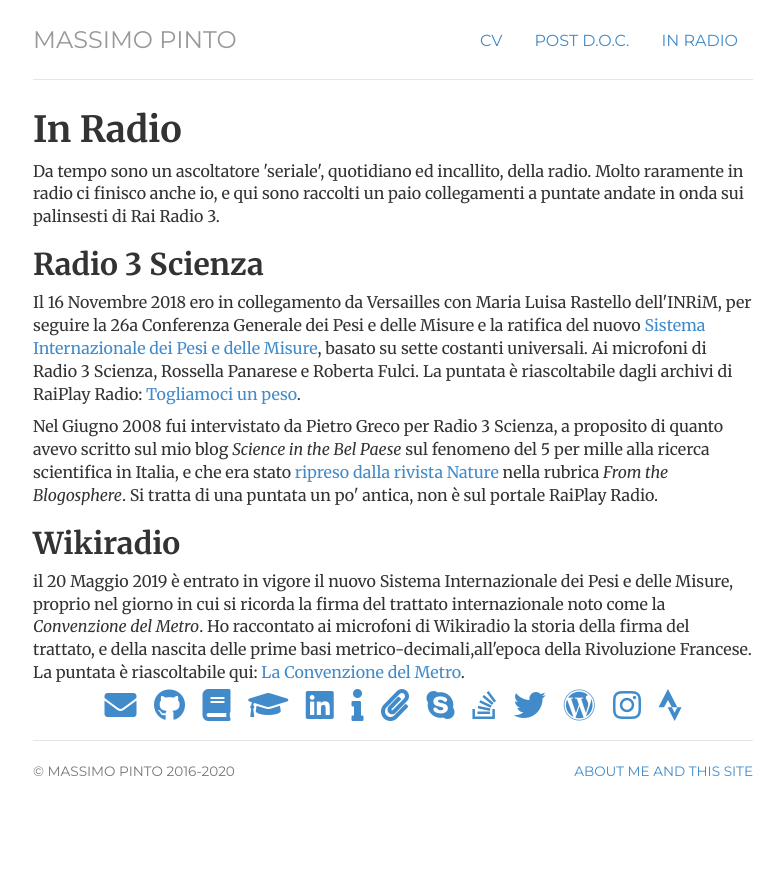
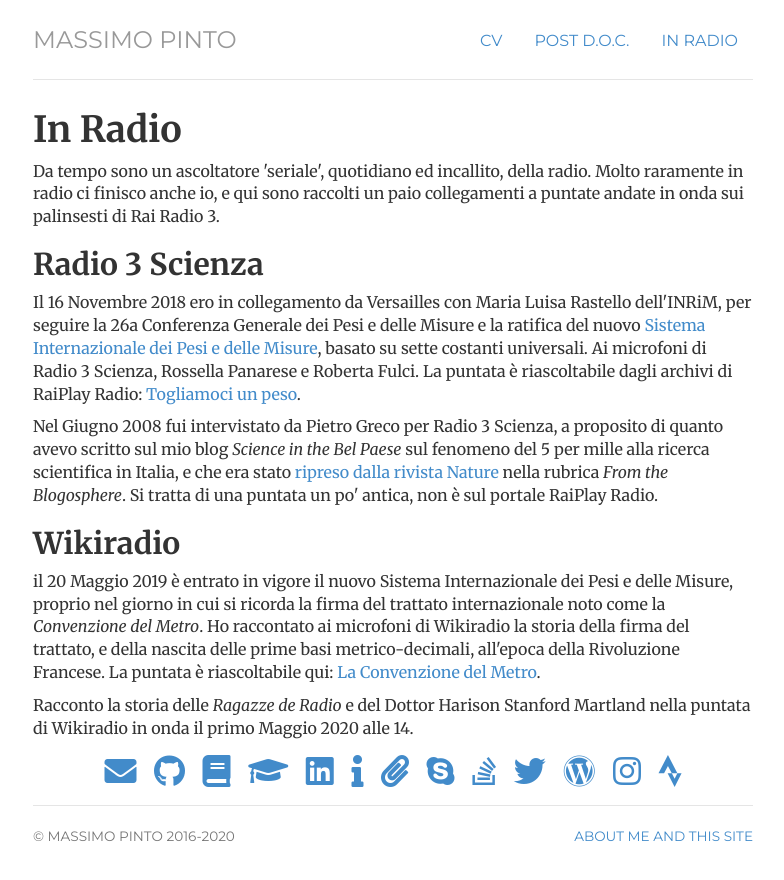
Before and after one commit to massimopinto/massimopinto.github.io, a Jekyll site: the page built from inRadio/index.html, in a window 1280 px wide. Shown: the top 880 px of the page, without its empty margins (247-1031 px from the left). Built offline with Jekyll 4.4.1, drawn with Linux system fonts in a browser that asks for light colours.

Commit message:
updated RTNORM duration and Wikiradio to be

```diff
--- a/about/index.html
+++ b/about/index.html
@@ -27,6 +27,6 @@ After a brief return to hometown Naples, I moved overseas again in the summer of
 <p>
 In the spring of 2010 I obtained a permanent research position at the Italian National Institute of Ionizing Radiation Metrology, <a href="http://www.inmri.enea.it">ENEA-INMRI</a>. I now work in the Dosimetry division, directed by Dr. Maria Pia Toni, where I am responsible for the primary Standards of <em>air kerma</em>. Over the past few years, I was first trained on <em>free air chambers</em> and the primary measurements of air kerma that can be obtained usin them. Gradually I moved on to Monte Carlo techniques, using the particle transport code <em>penelope</em> from the Universitat Politecnica de Catalunya.  More recently, from 2014, I began working on calorimeters to obtain primary measurements of another physical quantity of relevance in radiation dosimetry, namely the <em>absorbed dose to water</em>, D<sub>w</sub>. This requires a bunch of skills, including computer programming to talk to the electronics attached to the calorimeter, which at ENEA-INMRI we do with Microsoft Visual Studio.
 </p>
-<p>Since May 2017, I lead for ENEA-INMRI an <a href="http://www.rtnorm.eu">European Consortium</a> of six National Metrology Institutes and three Universities, to contribute towards the update of the IAEA TRS 398 International Code of Practice for dosimetry in radiotherapy of cancer.</p>
+<p>From May 2017 to October 2019 I have lead for ENEA-INMRI an <a href="http://www.rtnorm.eu">European Consortium</a> of six National Metrology Institutes and three Universities, to contribute towards the update of the IAEA TRS 398 International Code of Practice for dosimetry in radiotherapy of cancer.</p>
 
 </div><!-- /.blurb -->
--- a/inRadio/index.html
+++ b/inRadio/index.html
@@ -13,5 +13,9 @@ Da tempo sono un ascoltatore 'seriale', quotidiano ed incallito, della radio. Mo
 <p>Il 16 Novembre 2018 ero in collegamento da Versailles con Maria Luisa Rastello dell'INRiM, per seguire la 26a Conferenza Generale dei Pesi e delle Misure e la ratifica del nuovo <a href="https://www.bipm.org/en/publications/si-brochure/">Sistema Internazionale dei Pesi e delle Misure</a>, basato su sette costanti universali. Ai microfoni di Radio 3 Scienza, Rossella Panarese e Roberta Fulci. La puntata è riascoltabile dagli archivi di RaiPlay Radio: <a href="https://www.raiplayradio.it/audio/2018/11/RADIO3-SCIENZA-Togliamoci-un-peso-53ba2cf0-7aa4-4890-827f-4ce48b2d7053.html">Togliamoci un peso</a>.</p>
 <p>Nel Giugno 2008 fui intervistato da Pietro Greco per Radio 3 Scienza, a proposito di quanto avevo scritto sul mio blog <em>Science in the Bel Paese</em> sul fenomeno del 5 per mille alla ricerca scientifica in Italia, e che era stato <a href="https://www.nature.com/articles/7194xic">ripreso dalla rivista Nature</a> nella rubrica <em>From the Blogosphere</em>. Si tratta di una puntata un po' antica, non è sul portale RaiPlay Radio.</p>
 <h2> Wikiradio </h2>
-il 20 Maggio 2019 è entrato in vigore il nuovo Sistema Internazionale dei Pesi e delle Misure, proprio nel giorno in cui si ricorda la firma del trattato internazionale noto come la <em>Convenzione del Metro</em>. Ho raccontato ai microfoni di Wikiradio la storia della firma del trattato, e della nascita delle prime basi metrico-decimali,all'epoca della Rivoluzione Francese. La puntata è riascoltabile qui: <a href="https://www.raiplayradio.it/audio/2019/05/WIKIRADIO---La-Convenzione-del-Metro--ba563aef-e71c-4e3f-a48c-cd7cb287901a.html">La Convenzione del Metro</a>.
+<p>
+  il 20 Maggio 2019 è entrato in vigore il nuovo Sistema Internazionale dei Pesi e delle Misure, proprio nel giorno in cui si ricorda la firma del trattato internazionale noto come la <em>Convenzione del Metro</em>. Ho raccontato ai microfoni di Wikiradio la storia della firma del trattato, e della nascita delle prime basi metrico-decimali, all'epoca della Rivoluzione Francese. La puntata è riascoltabile qui: <a href="https://www.raiplayradio.it/audio/2019/05/WIKIRADIO---La-Convenzione-del-Metro--ba563aef-e71c-4e3f-a48c-cd7cb287901a.html">La Convenzione del Metro</a>.</p>
+<p>Racconto la storia delle <em>Ragazze de Radio</em> e del Dottor Harison Stanford Martland nella puntata di Wikiradio in onda il primo Maggio 2020 alle 14.</p>
+
+
 </div><!-- /.blurb -->
--- a/index.html
+++ b/index.html
@@ -17,7 +17,7 @@ description: Massimo Pinto is a Research Scientist, bicyle commuter, passionate
 	<img  class="img-circle avatar" alt="Massimo Pinto" src="img/Massimo2017.jpeg">
 	</div>
 	<div itemscope itemtype="http://data-vocabulary.org/Person" class="col-sm-8">
-	<p class="lead">Hi, my name is <span itemprop="name">Massimo Pinto</span> and I am a research scientist working in the field of radiation dosimetry.</p>
+	<p class="lead">Hi, my name is <span itemprop="name">Massimo Pinto</span> and I am a research scientist working in the field of radiation dosimetry</p>
 	<p>I am an experimental <span itemprop="title">physicist</span> living in <span itemprop="address" itemscope
     itemtype="http://data-vocabulary.org/Address"> <span itemprop="locality">Rome</span>, <span itemprop="region">Italy</span></span>, and I work at the  <span itemprop="affiliation"> <a href="http://www.inmri.enea.it">Italian National Institute of Ionizing Radiation Metrology</a></span>.</p>
 		<p>I am also a supporter of <a href="https://strava.com/athletes/3800623"> cycling</a>, be this for commuting, traveling, or for going around with friends on a mountain bike in the woods that surround the <span itemprop="locality">Rome</span> region. I am a regular listener of (national public) radio programmes, which is making me feel like I belong to another era, sometimes.</p>
```
